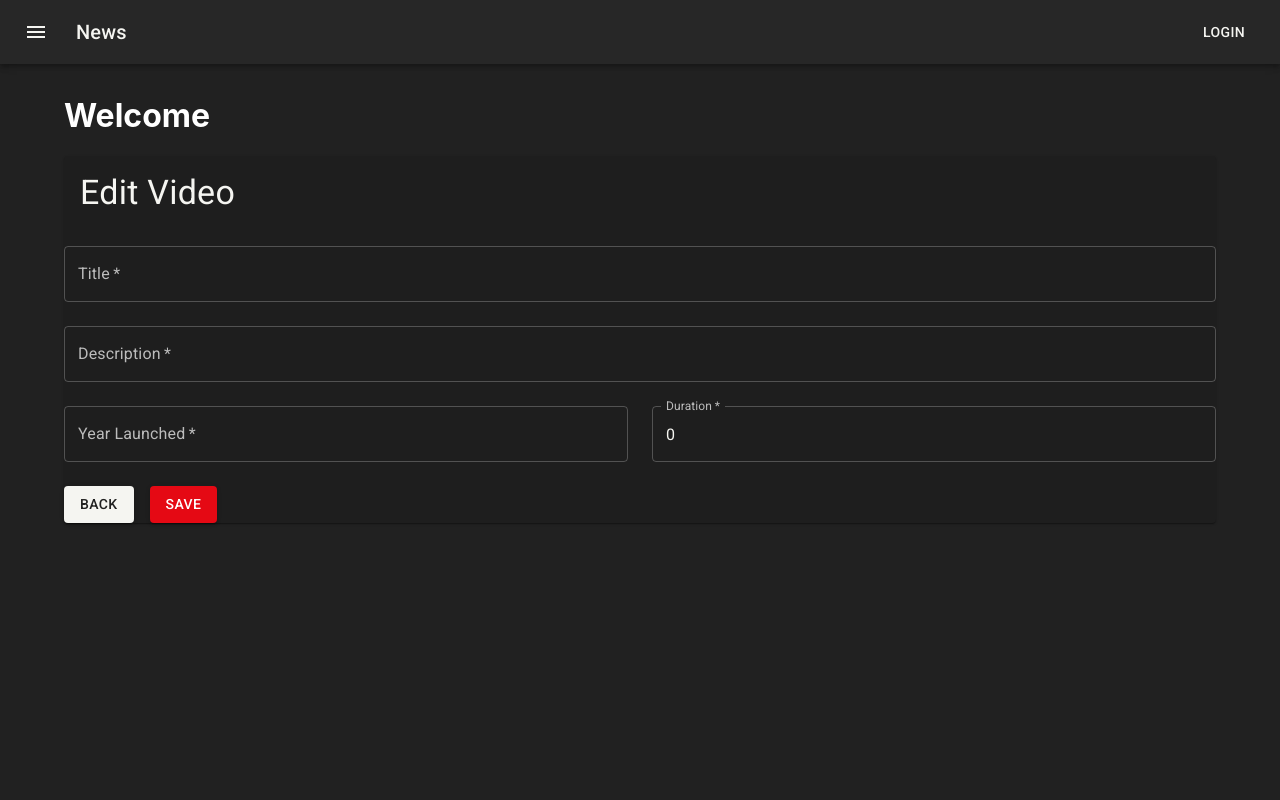
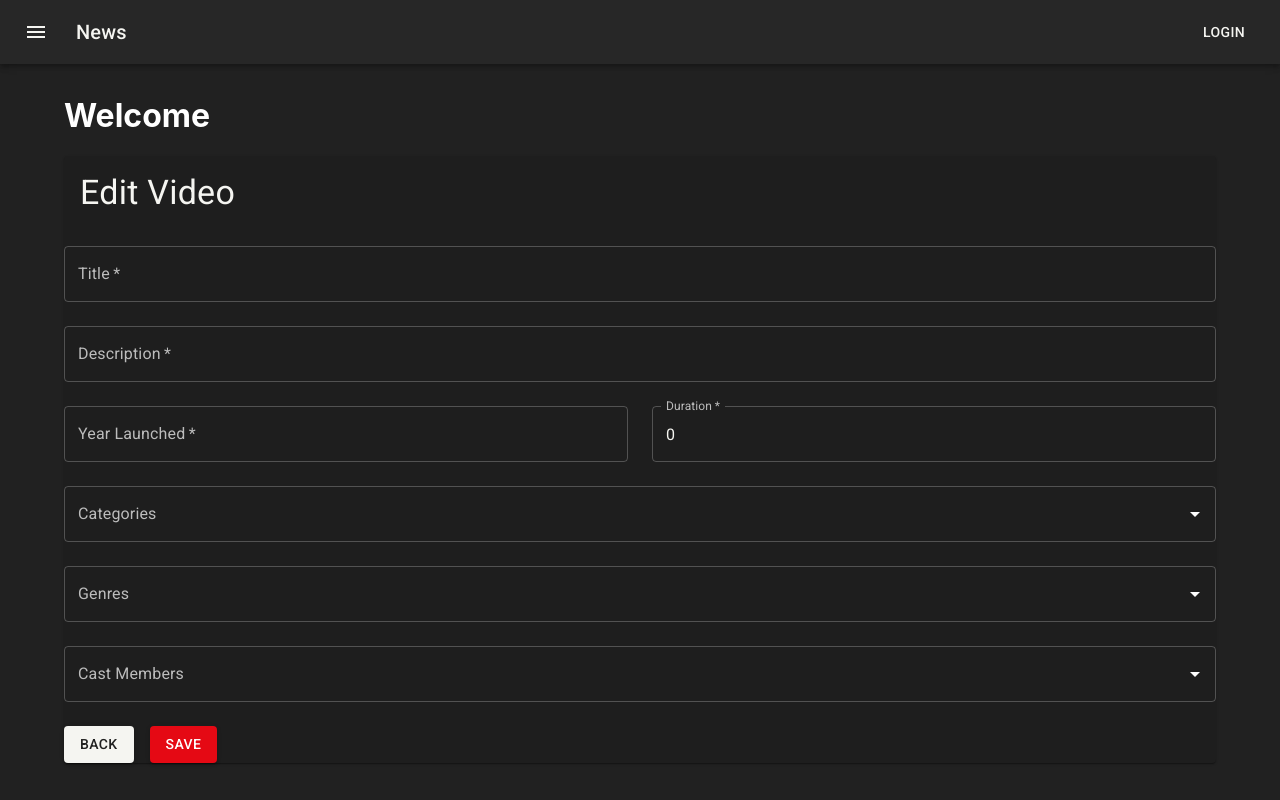
Before and after one commit to killertiger/fullcycle_codeflix, a React (Create React App) app: page /videos/edit/1 in a window 1280 px wide. Built offline with nearby package versions, Linux system fonts and the light colour scheme; no server answers.

Commit message:
feat: :sparkles: Add autocomplete fields to VideoForms

```diff
--- a/src/features/videos/components/VideosForm.tsx
+++ b/src/features/videos/components/VideosForm.tsx
@@ -1,4 +1,4 @@
-import { Box, Button, FormControl, Grid, TextField } from "@mui/material";
+import { Autocomplete, Box, Button, FormControl, Grid, TextField } from "@mui/material";
 import { Video } from "../../../types/Videos";
 import { Link } from "react-router-dom";
 import { Genre } from "../../../types/Genre";
@@ -83,6 +83,102 @@ export function VideosForm({
                         </FormControl>
                     </Grid>
                     <Grid item xs={12}>
+                        <Autocomplete
+                            disablePortal
+                            multiple
+                            loading={isLoading}
+                            id="combo-box-demo"
+                            options={categories || []}
+                            value={video.categories}
+                            disabled={isDisabled || !categories}
+                            getOptionLabel={(option) => option.name}
+                            renderOption={(props, option) => (
+                                <li {...props} key={option.id}>
+                                    {option.name}
+                                </li>
+                            )}
+                            onChange={(_, newValue) => {
+                                handleChange({
+                                    target: {
+                                        name: "categories",
+                                        value: newValue,
+                                    }
+                                } as any);
+                            }}
+                            renderInput={(params) => (
+                                <TextField
+                                    {...params}
+                                    label="Categories"
+                                    data-testid="categories-input"
+                                />
+                            )}
+                        />
+                    </Grid>
+                    <Grid item xs={12}>
+                        <Autocomplete
+                            disablePortal
+                            multiple
+                            loading={isLoading}
+                            id="combo-box-demo"
+                            options={genres || []}
+                            value={video.genres}
+                            disabled={isDisabled || !genres}
+                            getOptionLabel={(option) => option.name}
+                            renderOption={(props, option) => (
+                                <li {...props} key={option.id}>
+                                    {option.name}
+                                </li>
+                            )}
+                            onChange={(_, newValue) => {
+                                handleChange({
+                                    target: {
+                                        name: "genres",
+                                        value: newValue,
+                                    }
+                                } as any);
+                            }}
+                            renderInput={(params) => (
+                                <TextField
+                                    {...params}
+                                    label="Genres"
+                                    data-testid="genres-input"
+                                />
+                            )}
+                        />
+                    </Grid>
+                    <Grid item xs={12}>
+                        <Autocomplete
+                            disablePortal
+                            multiple
+                            loading={isLoading}
+                            id="combo-box-demo"
+                            options={cast_members || []}
+                            value={video.cast_members}
+                            disabled={isDisabled || !cast_members}
+                            getOptionLabel={(option) => option.name}
+                            renderOption={(props, option) => (
+                                <li {...props} key={option.id}>
+                                    {option.name}
+                                </li>
+                            )}
+                            onChange={(_, newValue) => {
+                                handleChange({
+                                    target: {
+                                        name: "cast_members",
+                                        value: newValue,
+                                    }
+                                } as any);
+                            }}
+                            renderInput={(params) => (
+                                <TextField
+                                    {...params}
+                                    label="Cast Members"
+                                    data-testid="cast_members-input"
+                                />
+                            )}
+                        />
+                    </Grid>
+                    <Grid item xs={12}>
                         <Box display="flex" gap={2}>
                             <Button variant="contained" component={Link} to="/videos">Back</Button>
 
```
